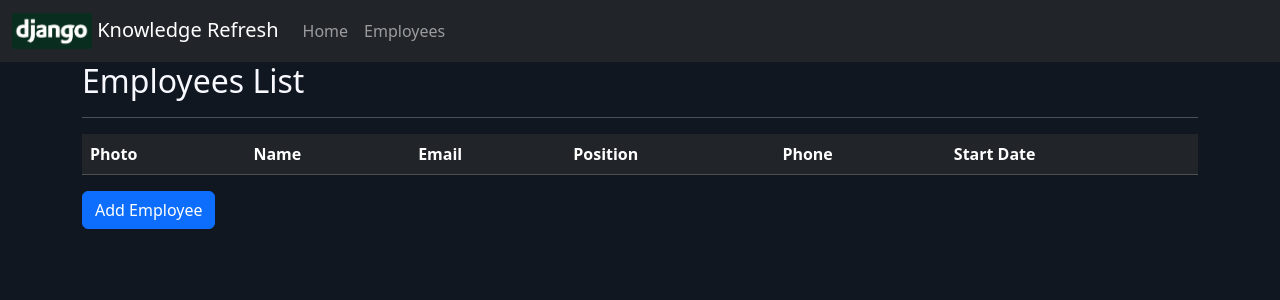
After one commit to jpbarcenas/django-refresh, a Django app: page /employees/ in a window 1280 px wide. The commit adds this page. Shown: the top 300 px of the page. Run offline with Django 4.2, Linux system fonts and the light colour scheme; data that the repository does not hold is empty.

Commit message:
Refactor employee views and templates

```diff
--- /dev/null
+++ b/employees/pages/employee_list.html
@@ -0,0 +1,40 @@
+{% extends "base.html" %}
+{% block content %}
+    <h2>Employees List</h2>
+    <hr />
+    <table class="table table-dark table-striped table-hover">
+        <thead>
+            <tr>
+                <th>Photo</th>
+                <th>Name</th>
+                <th>Email</th>
+                <th>Position</th>
+                <th>Phone</th>
+                <th>Start Date</th>
+            </tr>
+        </thead>
+        <tbody>
+
+            {% for employee in employees %}
+                <tr>
+                    <td>
+                        <a class="nav-link" href="{{ employee.id }}">
+                            {{ employee.emp_id }}
+                        </a>
+
+                        <!-- <img src="{{ employee.photo.url }}" alt="{{ employee.name }}" class="img-fluid" width="50"> -->
+                    </td>
+                    <td>
+                        {{ employee.first_name }} {{ employee.last_name }}
+                    </td>
+                    <td>{{ employee.email }}</td>
+                    <td>{{ employee.position }}</td>
+                    <td>{{ employee.phone }}</td>
+                    <td>{{ employee.created_at }}</td>
+                </tr>
+            {% endfor %}
+
+        </tbody>
+    </table>
+    <a href="{% url 'employee_add' %}" class="btn btn-primary">Add Employee</a>
+{% endblock %}
--- /dev/null
+++ b/employees/urls.py
@@ -0,0 +1,12 @@
+from django.urls import path
+from django.conf import settings
+from django.conf.urls.static import static
+from . import views
+
+urlpatterns = [
+    path('', views.employee_list, name='employee_list'),
+    path('add', views.employee_add, name='employee_add'),
+    path('<int:pk>/', views.employee_details, name='employee_details'),
+    path('<int:pk>/edit', views.employee_edit, name='employee_edit'),
+    # path('employees', include('employees.urls')),
+] + static(settings.MEDIA_URL, document_root=settings.MEDIA_ROOT)
--- a/employees/views.py
+++ b/employees/views.py
@@ -1,3 +1,68 @@
-from django.shortcuts import render
+from datetime import date
+from django.http import HttpResponse
+from django.shortcuts import render, get_object_or_404
+from .models import Employee
 
 # Create your views here.
+def employee_list(request):
+    employees = Employee.objects.all()
+
+    context = {
+        'employees': employees,
+    }
+
+    return render(request, 'employee_list.html', context)
+
+
+def employee_details(request, pk):
+    employee = get_object_or_404(Employee, pk=pk)
+    return render(request, 'employee_details.html', {'employee': employee})
+
+
+def employee_add(request):
+    if request.method == 'POST':
+        new_employee = Employee()
+        new_employee.emp_id = request.POST['emp_id']
+        new_employee.first_name = request.POST['first_name']
+        new_employee.last_name = request.POST['last_name']
+        new_employee.position = request.POST['position']
+        new_employee.email = request.POST['email']
+        new_employee.phone = request.POST['phone']
+
+        if 'photo' in request.FILES:
+            new_employee.photo = request.FILES['photo']
+
+        new_employee.created_at = date.today()
+        new_employee.updated_at = new_employee.created_at
+
+        new_employee.save()
+        return render(request, 'employee_details.html', {'employee': new_employee})
+    else:
+        return render(request, 'employee_add.html')
+
+
+def employee_edit(request, pk):
+    employee = get_object_or_404(Employee, pk=pk)
+
+    if request.method == 'POST':
+        new_employee = Employee()
+        new_employee.id = employee.id
+        new_employee.emp_id = request.POST['emp_id']
+        new_employee.first_name = request.POST['first_name']
+        new_employee.last_name = request.POST['last_name']
+        new_employee.position = request.POST['position']
+        new_employee.email = request.POST['email']
+        new_employee.phone = request.POST['phone']
+
+        if 'photo' in request.FILES:
+            new_employee.photo = request.FILES['photo']
+        else:
+            new_employee.photo = employee.photo
+
+        new_employee.created_at = employee.created_at
+        new_employee.updated_at = date.today()
+
+        new_employee.save()
+        return render(request, 'employee_details.html', {'employee': new_employee})
+    else:
+        return render(request, 'employee_edit.html', {'employee': employee})
--- /dev/null
+++ b/templates/base.html
@@ -0,0 +1,50 @@
+{% load static %}
+<!DOCTYPE html>
+<html lang="en">
+<head>
+    <meta charset="UTF-8">
+    <meta name="viewport" content="width=device-width, initial-scale=1.0">
+    <title>Django Knowledge Refresh</title>
+
+    <link href="https://cdn.jsdelivr.net/npm/bootstrap@5.3.3/dist/css/bootstrap.min.css" rel="stylesheet" integrity="sha384-QWTKZyjpPEjISv5WaRU9OFeRpok6YctnYmDr5pNlyT2bRjXh0JMhjY6hW+ALEwIH" crossorigin="anonymous">
+    <script src="https://cdn.jsdelivr.net/npm/bootstrap@5.3.3/dist/js/bootstrap.bundle.min.js" integrity="sha384-YvpcrYf0tY3lHB60NNkmXc5s9fDVZLESaAA55NDzOxhy9GkcIdslK1eN7N6jIeHz" crossorigin="anonymous"></script>
+
+    <link rel="stylesheet" href="{% static 'css/styles.css' %}">
+</head>
+<body>
+
+    <nav class="navbar navbar-expand-lg bg-dark" data-bs-theme="dark">
+        <div class="container-fluid">
+            <a class="navbar-brand" href="#">
+                <img src="{% static 'images/django.png' %}" alt="Django Logo" class="img-fluid" width="80" class="d-inline-block align-text-top">
+                <!-- <img src="/docs/5.3/assets/brand/bootstrap-logo.svg" alt="Logo" width="30" height="24" class="d-inline-block align-text-top"> -->
+                Knowledge Refresh
+            </a>
+            <button class="navbar-toggler" type="button" data-bs-toggle="collapse" data-bs-target="#navbarNav"
+                aria-controls="navbarNav" aria-expanded="false" aria-label="Toggle navigation">
+                <span class="navbar-toggler-icon"></span>
+            </button>
+            <div class="collapse navbar-collapse" id="navbarNav">
+                <ul class="navbar-nav">
+                    <li class="nav-item">
+                        <a class="nav-link" href="/">Home</a>
+                    </li>
+                    <li class="nav-item">
+                        <a class="nav-link" href="/employees/">Employees</a>
+                    </li>
+                </ul>
+            </div>
+        </div>
+    </nav>
+
+
+    <div class="container">
+
+        {% block content %}
+            Page Content
+        {% endblock %}
+
+    </div>
+
+</body>
+</html>
--- a/website/settings.py
+++ b/website/settings.py
@@ -57,7 +57,7 @@ ROOT_URLCONF = 'website.urls'
 TEMPLATES = [
     {
         'BACKEND': 'django.template.backends.django.DjangoTemplates',
-        'DIRS': ['templates'],
+        'DIRS': ['templates', 'employees/pages'],
         'APP_DIRS': True,
         'OPTIONS': {
             'context_processors': [
--- a/website/static/css/styles.css
+++ b/website/static/css/styles.css
@@ -2,3 +2,7 @@ body {
     background-color: #101720;/* 171717 */
     color: #F8F8FF;
 }
+
+.card .employee-profile {
+    background-color: #011222;
+}
--- a/website/urls.py
+++ b/website/urls.py
@@ -15,7 +15,7 @@ Including another URLconf
     2. Add a URL to urlpatterns:  path('blog/', include('blog.urls'))
 """
 from django.contrib import admin
-from django.urls import path
+from django.urls import path, include
 from django.conf import settings
 from django.conf.urls.static import static
 
@@ -24,4 +24,5 @@ from . import views
 urlpatterns = [
     path('admin/', admin.site.urls),
     path('', views.home),
+    path('employees/', include('employees.urls')),
 ] + static(settings.MEDIA_URL, document_root=settings.MEDIA_ROOT)
```
Also changed, not shown: employees/pages/employee_add.html (added, +60 -0 lines), employees/pages/employee_details.html (added, +32 -0 lines), employees/pages/employee_edit.html (added, +62 -0 lines), templates/home.html (+5 -47 lines), website/views.py (+1 -8 lines).
